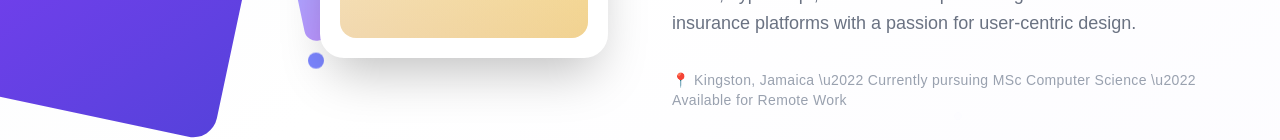
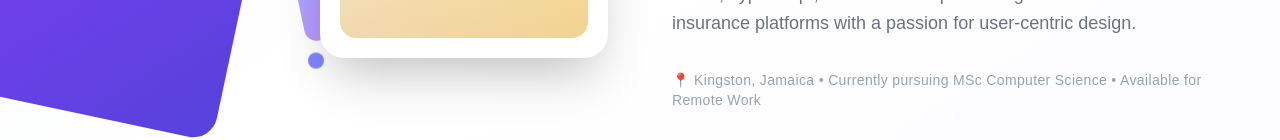
Before and after one commit to bolivthom/personal-website, a Next.js app: page / in a window 1280 px wide. Shown: the part 486-626 px from the top of the page. Built offline with nearby package versions, Linux system fonts and the light colour scheme.

Commit message:
removed dot character

```diff
--- a/app/page.tsx
+++ b/app/page.tsx
@@ -150,9 +150,9 @@ const BrittanyResumeWebsite = () => {
 
                 {/* Location & Availability */}
                 <div>
+                  {/* eslint-disable-next-line react/no-unescaped-entities */}
                   <p className="text-sm font-light text-gray-400 tracking-wide mb-6">
-                    {/* 📍 Kingston, Jamaica • Currently pursuing MSc Computer Science • Available for Remote Work */}
-                    📍 Kingston, Jamaica \u2022 Currently pursuing MSc Computer Science \u2022 Available for Remote Work
+                    📍 Kingston, Jamaica • Currently pursuing MSc Computer Science • Available for Remote Work
                   </p>
                 </div>
 
```
